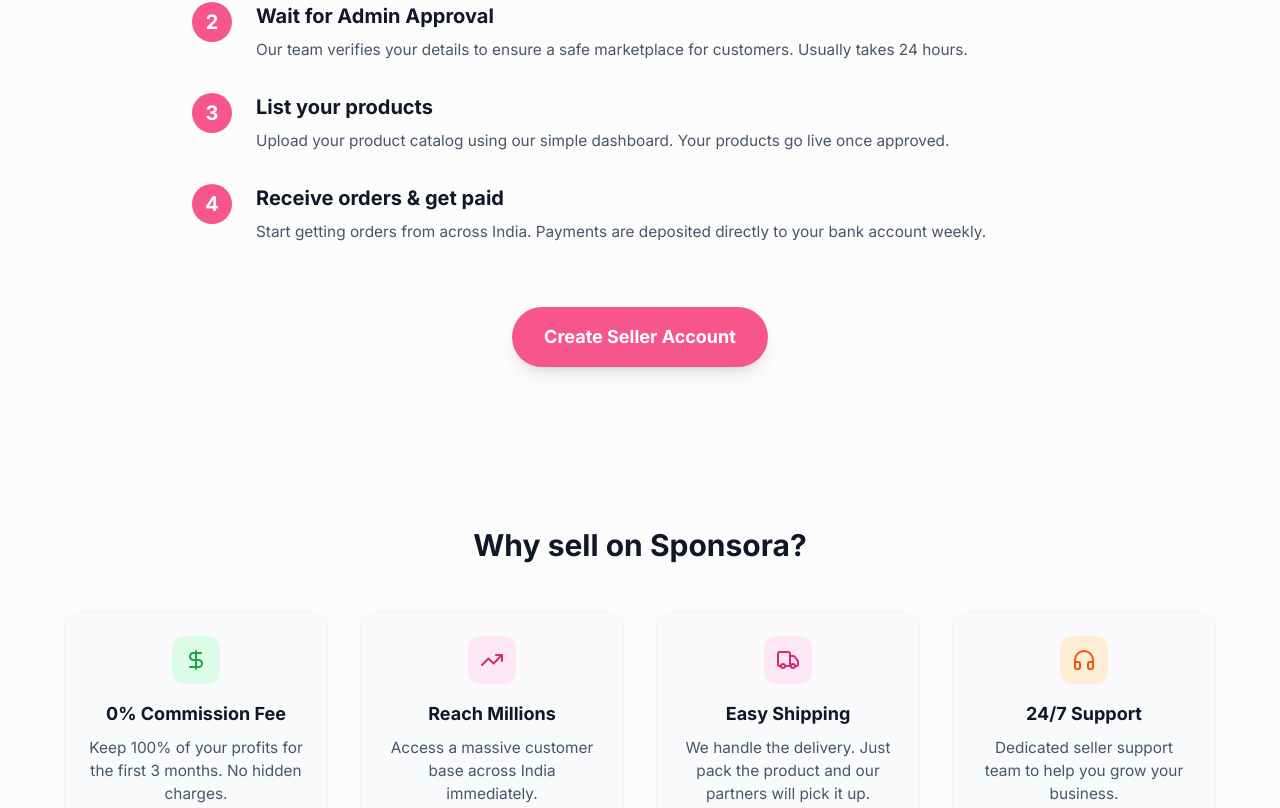
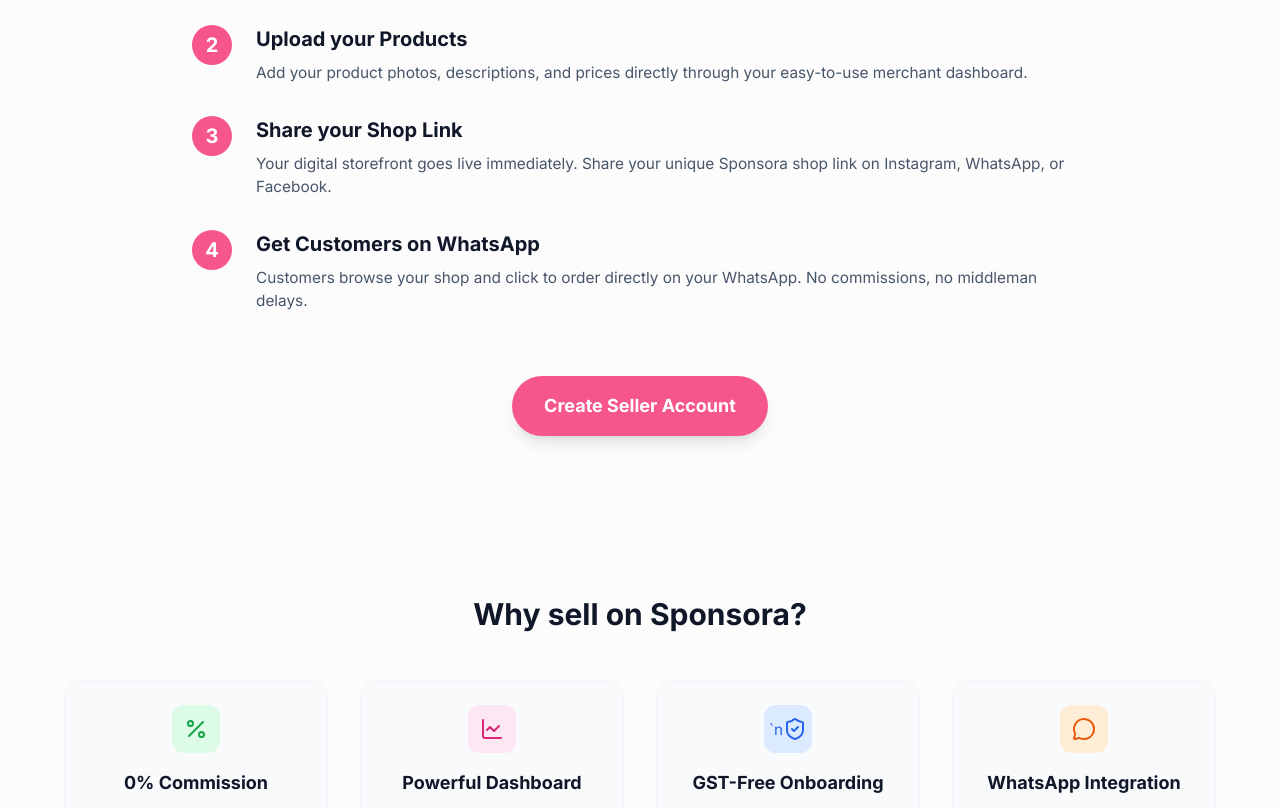
Before and after one commit to Db8067/Sponsora, a Next.js app in the folder main-app/: page / in a window 1280 px wide. Shown: the part 1022-1830 px from the top of the page. Built offline with nearby package versions, Linux system fonts and the light colour scheme.

Commit message:
Update how it works and benefits sections for SaaS B2B model

```diff
--- a/main-app/app/page.tsx
+++ b/main-app/app/page.tsx
@@ -1,7 +1,7 @@
 import SellerNavbar from '@/components/SellerNavbar';
 import React from 'react';
 import Link from 'next/link';
-import { TrendingUp, Truck, HeadphonesIcon, DollarSign, CheckCircle2 } from 'lucide-react';
+import { LineChart, MessageCircle, ShieldCheck, Percent, CheckCircle2 } from 'lucide-react';
 
 export default function SellerLandingPage() {
   return (
@@ -102,8 +102,8 @@ export default function SellerLandingPage() {
                 1
               </div>
               <div>
-                <h3 className="font-bold text-xl mb-2">Register your account</h3>
-                <p className="text-slate-600 dark:text-slate-400">Fill out a simple form with your business details, GSTIN, and bank account information.</p>
+                <h3 className="font-bold text-xl mb-2">Create your Profile</h3>
+                <p className="text-slate-600 dark:text-slate-400">Fill out a simple form with your business name and details to generate your custom micro-website instantly. (No GSTIN required!)</p>
               </div>
             </div>
 
@@ -112,8 +112,8 @@ export default function SellerLandingPage() {
                 2
               </div>
               <div>
-                <h3 className="font-bold text-xl mb-2">Wait for Admin Approval</h3>
-                <p className="text-slate-600 dark:text-slate-400">Our team verifies your details to ensure a safe marketplace for customers. Usually takes 24 hours.</p>
+                <h3 className="font-bold text-xl mb-2">Upload your Products</h3>
+                <p className="text-slate-600 dark:text-slate-400">Add your product photos, descriptions, and prices directly through your easy-to-use merchant dashboard.</p>
               </div>
             </div>
 
@@ -122,8 +122,8 @@ export default function SellerLandingPage() {
                 3
               </div>
               <div>
-                <h3 className="font-bold text-xl mb-2">List your products</h3>
-                <p className="text-slate-600 dark:text-slate-400">Upload your product catalog using our simple dashboard. Your products go live once approved.</p>
+                <h3 className="font-bold text-xl mb-2">Share your Shop Link</h3>
+                <p className="text-slate-600 dark:text-slate-400">Your digital storefront goes live immediately. Share your unique Sponsora shop link on Instagram, WhatsApp, or Facebook.</p>
               </div>
             </div>
 
@@ -132,8 +132,8 @@ export default function SellerLandingPage() {
                 4
               </div>
               <div>
-                <h3 className="font-bold text-xl mb-2">Receive orders & get paid</h3>
-                <p className="text-slate-600 dark:text-slate-400">Start getting orders from across India. Payments are deposited directly to your bank account weekly.</p>
+                <h3 className="font-bold text-xl mb-2">Get Customers on WhatsApp</h3>
+                <p className="text-slate-600 dark:text-slate-400">Customers browse your shop and click to order directly on your WhatsApp. No commissions, no middleman delays.</p>
               </div>
             </div>
           </div>
@@ -156,34 +156,33 @@ export default function SellerLandingPage() {
           <div className="grid grid-cols-1 md:grid-cols-2 lg:grid-cols-4 gap-8">
             <div className="p-6 rounded-2xl bg-slate-50 dark:bg-slate-800/50 border border-slate-100 dark:border-slate-800">
               <div className="w-12 h-12 bg-green-100 text-green-600 rounded-xl flex items-center justify-center mx-auto mb-4">
-                <DollarSign className="w-6 h-6" />
+                <Percent className="w-6 h-6" />
               </div>
-              <h3 className="font-bold text-lg mb-2">0% Commission Fee</h3>
-              <p className="text-slate-600 dark:text-slate-400">Keep 100% of your profits for the first 3 months. No hidden charges.</p>
+              <h3 className="font-bold text-lg mb-2">0% Commission</h3>
+              <p className="text-slate-600 dark:text-slate-400">We never take a cut from your sales. You handle payments directly with your customers.</p>
             </div>
 
             <div className="p-6 rounded-2xl bg-slate-50 dark:bg-slate-800/50 border border-slate-100 dark:border-slate-800">
               <div className="w-12 h-12 bg-pink-100 text-pink-600 rounded-xl flex items-center justify-center mx-auto mb-4">
-                <TrendingUp className="w-6 h-6" />
+                <LineChart className="w-6 h-6" />
               </div>
-              <h3 className="font-bold text-lg mb-2">Reach Millions</h3>
-              <p className="text-slate-600 dark:text-slate-400">Access a massive customer base across India immediately.</p>
+              <h3 className="font-bold text-lg mb-2">Powerful Dashboard</h3>
+              <p className="text-slate-600 dark:text-slate-400">Track your shop visitors, product views, and customer clicks in real-time.</p>
             </div>
 
             <div className="p-6 rounded-2xl bg-slate-50 dark:bg-slate-800/50 border border-slate-100 dark:border-slate-800">
-              <div className="w-12 h-12 bg-pink-100 text-pink-600 rounded-xl flex items-center justify-center mx-auto mb-4">
-                <Truck className="w-6 h-6" />
+              <div className="w-12 h-12 bg-blue-100 text-blue-600 rounded-xl flex items-center justify-center mx-auto mb-4">`n                <ShieldCheck className="w-6 h-6" />
               </div>
-              <h3 className="font-bold text-lg mb-2">Easy Shipping</h3>
-              <p className="text-slate-600 dark:text-slate-400">We handle the delivery. Just pack the product and our partners will pick it up.</p>
+              <h3 className="font-bold text-lg mb-2">GST-Free Onboarding</h3>
+              <p className="text-slate-600 dark:text-slate-400">No complicated tax paperwork needed to start. Get your business online in under 2 minutes.</p>
             </div>
 
             <div className="p-6 rounded-2xl bg-slate-50 dark:bg-slate-800/50 border border-slate-100 dark:border-slate-800">
               <div className="w-12 h-12 bg-orange-100 text-orange-600 rounded-xl flex items-center justify-center mx-auto mb-4">
-                <HeadphonesIcon className="w-6 h-6" />
+                <MessageCircle className="w-6 h-6" />
               </div>
-              <h3 className="font-bold text-lg mb-2">24/7 Support</h3>
-              <p className="text-slate-600 dark:text-slate-400">Dedicated seller support team to help you grow your business.</p>
+              <h3 className="font-bold text-lg mb-2">WhatsApp Integration</h3>
+              <p className="text-slate-600 dark:text-slate-400">Customers connect with you directly on WhatsApp for orders, building real relationships.</p>
             </div>
           </div>
         </div>
```
